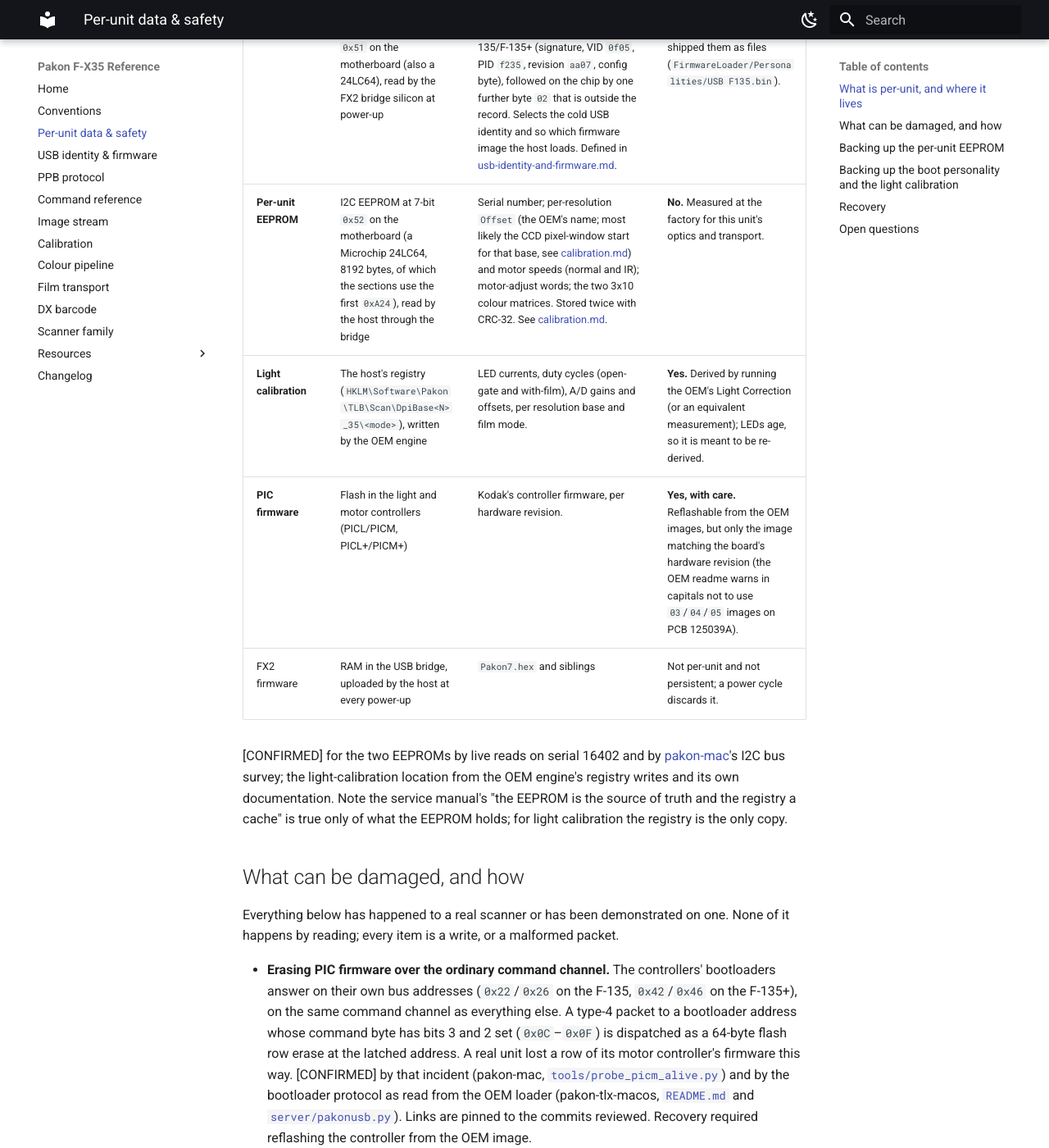
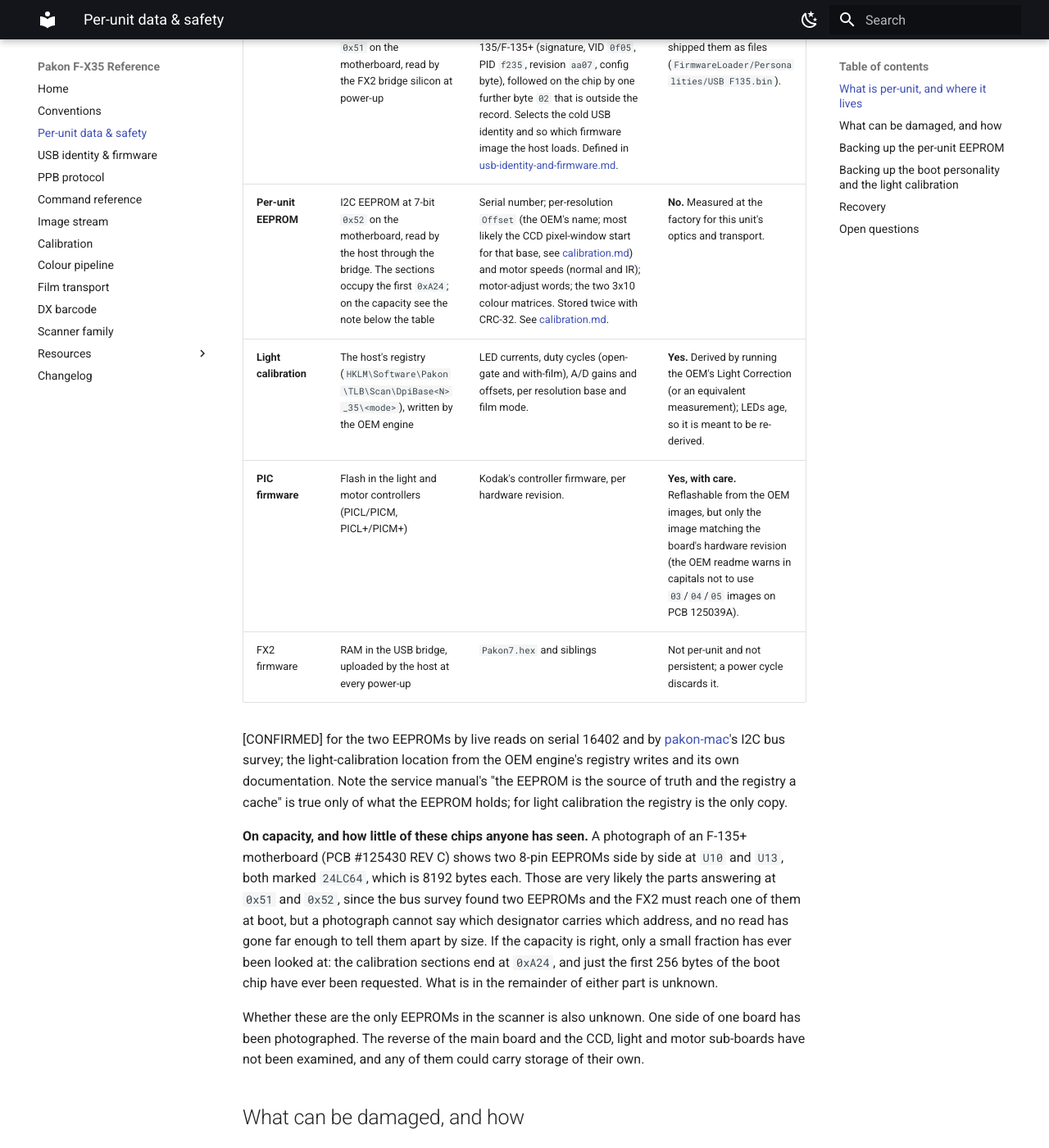
Before and after one commit to alibosworth/pakon-reference, an MkDocs documentation site: the page built from docs/per-unit-data-and-safety.md, in a window 1280 px wide and 1400 px high, scrolled down 584 px. Shown: the whole window at 82% size. Built offline with MkDocs 1.6.1 and Material for MkDocs 9.7.7, drawn with Linux system fonts in a browser that asks for light colours; some of the changed text lies outside the part shown.

Commit message:
Scope the EEPROM identification to what a photograph can actually show
The previous commit said flatly that both I2C EEPROMs are 24LC64s. What
was seen is two parts marked 24LC64 at U10 and U13 on the component side
of one board. That they are the chips answering at 0x51 and 0x52 is a
strong inference, not an observation, and it does not say which is which.

It also said nothing about what was not looked at. The reverse of the main
board and the CCD, light and motor sub-boards have not been examined, so
whether these are the only EEPROMs in the scanner is open.

```diff
--- a/docs/per-unit-data-and-safety.md
+++ b/docs/per-unit-data-and-safety.md
@@ -14,8 +14,8 @@
 
 | Store | Where | What | Replaceable? |
 |---|---|---|---|
-| **Boot personality** | the first 8 bytes of the I2C EEPROM at 7-bit `0x51` on the motherboard (also a 24LC64), read by the FX2 bridge silicon at power-up | an 8-byte C0 boot record, `c0 05 0f 35 f2 07 aa 04` on an F-135/F-135+ (signature, VID `0f05`, PID `f235`, revision `aa07`, config byte), followed on the chip by one further byte `02` that is outside the record. Selects the cold USB identity and so which firmware image the host loads. Defined in [usb-identity-and-firmware.md](usb-identity-and-firmware.md#the-personality-mechanism). | **Yes.** The bytes are known per model and Kodak shipped them as files (`FirmwareLoader/Personalities/USB F135.bin`). |
-| **Per-unit EEPROM** | I2C EEPROM at 7-bit `0x52` on the motherboard (a Microchip 24LC64, 8192 bytes, of which the sections use the first `0xA24`), read by the host through the bridge | Serial number; per-resolution `Offset` (the OEM's name; most likely the CCD pixel-window start for that base, see [calibration.md](calibration.md#the-per-unit-eeprom)) and motor speeds (normal and IR); motor-adjust words; the two 3x10 colour matrices. Stored twice with CRC-32. See [calibration.md](calibration.md#the-per-unit-eeprom). | **No.** Measured at the factory for this unit's optics and transport. |
+| **Boot personality** | the first 8 bytes of the I2C EEPROM at 7-bit `0x51` on the motherboard, read by the FX2 bridge silicon at power-up | an 8-byte C0 boot record, `c0 05 0f 35 f2 07 aa 04` on an F-135/F-135+ (signature, VID `0f05`, PID `f235`, revision `aa07`, config byte), followed on the chip by one further byte `02` that is outside the record. Selects the cold USB identity and so which firmware image the host loads. Defined in [usb-identity-and-firmware.md](usb-identity-and-firmware.md#the-personality-mechanism). | **Yes.** The bytes are known per model and Kodak shipped them as files (`FirmwareLoader/Personalities/USB F135.bin`). |
+| **Per-unit EEPROM** | I2C EEPROM at 7-bit `0x52` on the motherboard, read by the host through the bridge. The sections occupy the first `0xA24`; on the capacity see the note below the table | Serial number; per-resolution `Offset` (the OEM's name; most likely the CCD pixel-window start for that base, see [calibration.md](calibration.md#the-per-unit-eeprom)) and motor speeds (normal and IR); motor-adjust words; the two 3x10 colour matrices. Stored twice with CRC-32. See [calibration.md](calibration.md#the-per-unit-eeprom). | **No.** Measured at the factory for this unit's optics and transport. |
 | **Light calibration** | The host's registry (`HKLM\Software\Pakon\TLB\Scan\DpiBase<N>_35\<mode>`), written by the OEM engine | LED currents, duty cycles (open-gate and with-film), A/D gains and offsets, per resolution base and film mode. | **Yes.** Derived by running the OEM's Light Correction (or an equivalent measurement); LEDs age, so it is meant to be re-derived. |
 | **PIC firmware** | Flash in the light and motor controllers (PICL/PICM, PICL+/PICM+) | Kodak's controller firmware, per hardware revision. | **Yes, with care.** Reflashable from the OEM images, but only the image matching the board's hardware revision (the OEM readme warns in capitals not to use `03`/`04`/`05` images on PCB 125039A). |
 | FX2 firmware | RAM in the USB bridge, uploaded by the host at every power-up | `Pakon7.hex` and siblings | Not per-unit and not persistent; a power cycle discards it. |
@@ -25,6 +25,22 @@
 engine's registry writes and its own documentation. Note the service manual's
 "the EEPROM is the source of truth and the registry a cache" is true only of
 what the EEPROM holds; for light calibration the registry is the only copy.
+
+**On capacity, and how little of these chips anyone has seen.** A photograph
+of an F-135+ motherboard (PCB #125430 REV C) shows two 8-pin EEPROMs side by
+side at `U10` and `U13`, both marked `24LC64`, which is 8192 bytes each. Those
+are very likely the parts answering at `0x51` and `0x52`, since the bus survey
+found two EEPROMs and the FX2 must reach one of them at boot, but a photograph
+cannot say which designator carries which address, and no read has gone far
+enough to tell them apart by size. If the capacity is right, only a small
+fraction has ever been looked at: the calibration sections end at `0xA24`, and
+just the first 256 bytes of the boot chip have ever been requested. What is in
+the remainder of either part is unknown.
+
+Whether these are the only EEPROMs in the scanner is also unknown. One side of
+one board has been photographed. The reverse of the main board and the CCD,
+light and motor sub-boards have not been examined, and any of them could carry
+storage of their own.
 
 ## What can be damaged, and how
 
@@ -170,8 +186,8 @@
   August 2026] on serial 16402, against the application firmware: the chip
   returns its 9 bytes and then `0xFF` for the rest of the 256 bytes read,
   and that dump is byte-identical to one taken separately through the OEM
-  stack. Note the chip itself is a 24LC64, 8192 bytes, so a 256-byte read
-  leaves almost all of it unseen. Note
+  stack. A 256-byte read probably leaves most of the part unseen; see the
+  capacity note above. Note
   that the personality read the stage-1 loader serves (`0xA9` with
   `wIndex 0`) is **not** a way to dump this chip: it returns 8 bytes,
   which are the chip's first 8, so the ninth byte is missing and the
```
Also changed, not shown: docs/CHANGELOG.md (+10 -8 lines), docs/usb-identity-and-firmware.md (+5 -4 lines).
